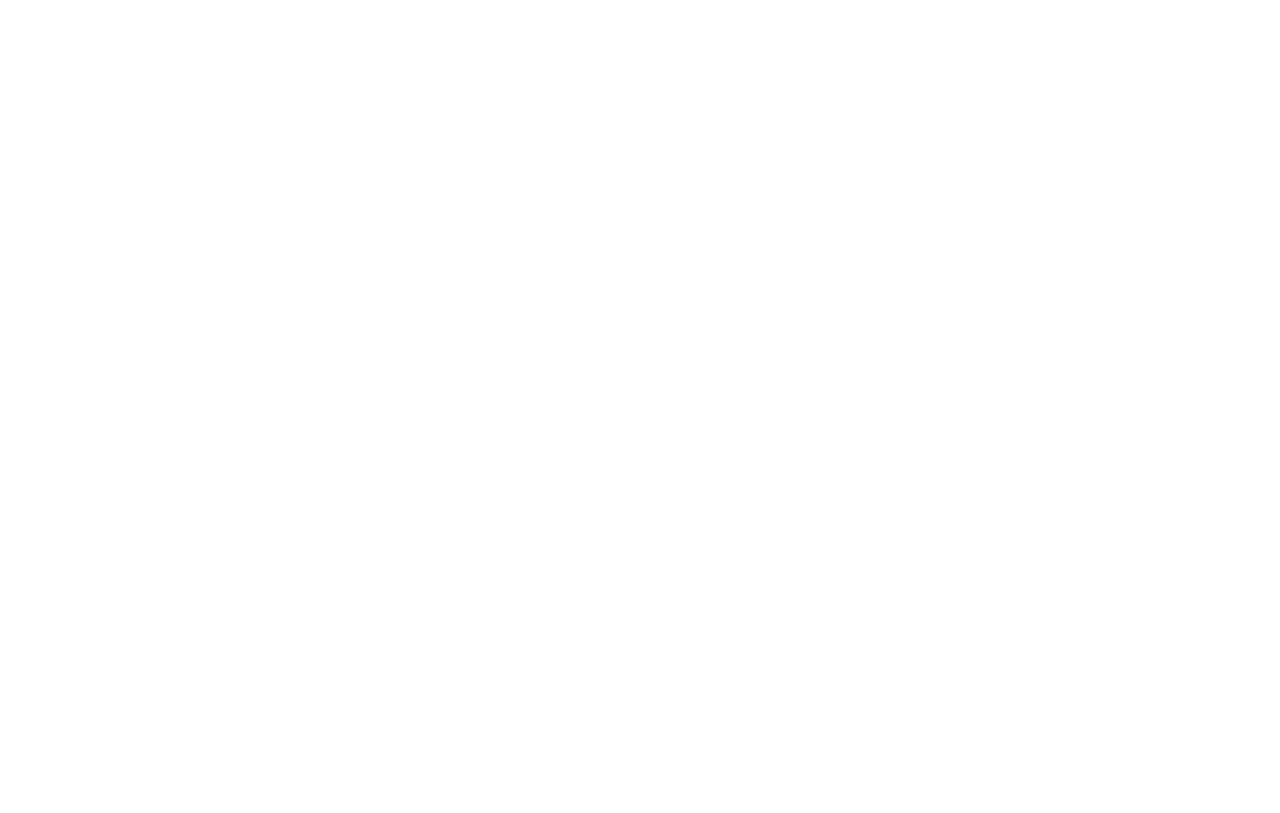
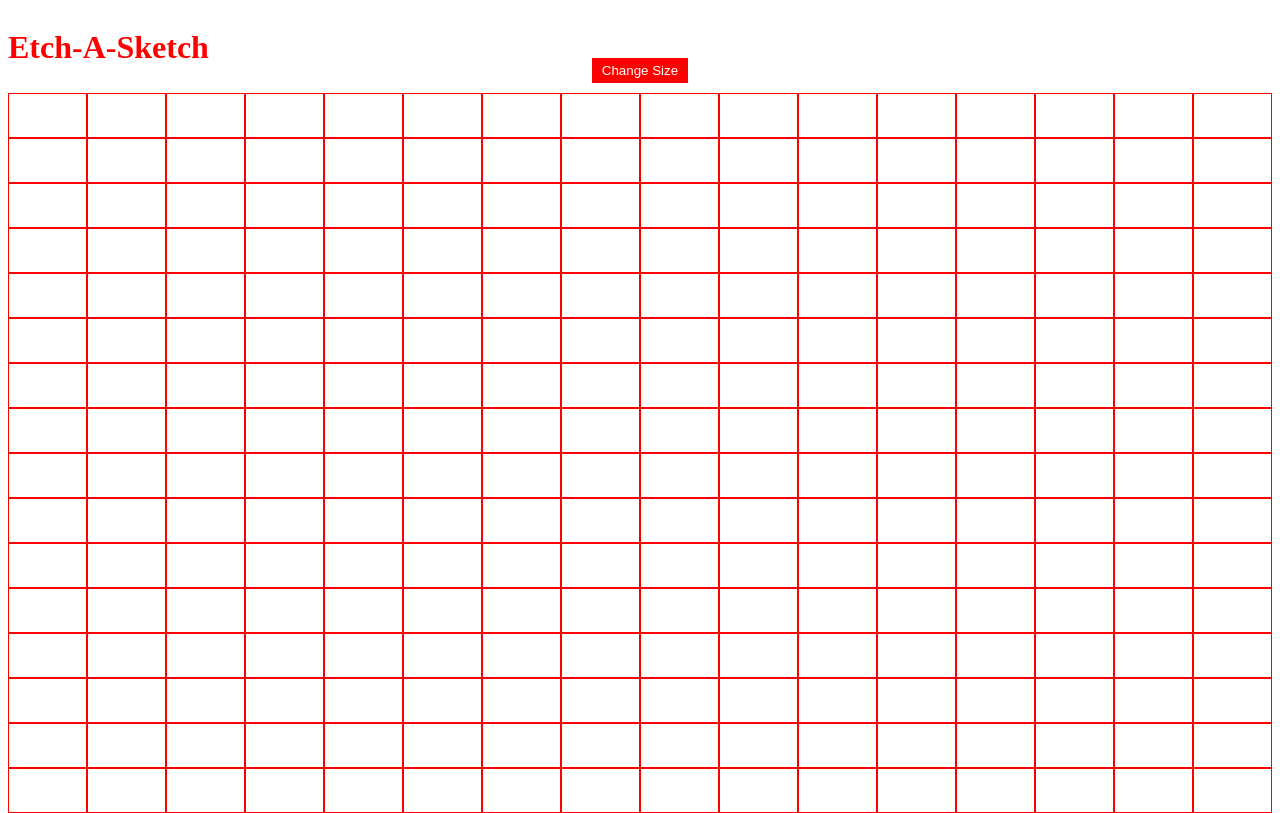
Before and after one commit to snaszy/Etch-A-Sketch, a plain HTML site: page index.html in a window 1280 px wide. Drawn offline with Linux system fonts and the light colour scheme.

Commit message:
Have everything but the ability to prevent strings

```diff
--- a/index.html
+++ b/index.html
@@ -8,6 +8,11 @@
     <title>Etch-A-Sketch</title>
 </head>
 <body>
+    <div class="section">
+        <h1>Etch-A-Sketch</h1>
+        <div class="buttons"></div>
+        <div class="container"></div>
+    </div>
     <script type="text/javascript" src="javascript.js"></script>
 </body>
 </html>
--- a/javascript.js
+++ b/javascript.js
@@ -1,21 +1,55 @@
+//Create Variables
+let dimension;
+let getDimension = 16;
+
+//Create html
+const dimensionButton = document.createElement('button');
+dimensionButton.textContent = "Change Size";
 const container = document.createElement('div');
-container.classList.add('container');
-container.style.height = '100%';
-container.style.display = 'grid';
-container.style.gridTemplateColumns = 'repeat(16, 1fr)';
-container.style.gridTemplateRows = 'repeat(16, 1fr)';
-document.body.appendChild(container);
-window.onload = () => {
-    let newDiv;
-    for (let i = 0; i < 256; i++) {
-        newDiv = document.createElement('div');
+document.body.appendChild(dimensionButton).classList.add('chooseSize');
+document.body.appendChild(container).classList.add('container');
+
+//Create grid
+function createDiv() {
+    for (let i = 0; i < (getDimension * getDimension); i++) {
+        const newDiv = document.createElement('div');
         newDiv.id = `div${i}`;
-        container.appendChild(newDiv)
+        newDiv.style.border = '1px solid red';
+        container.style.gridTemplateColumns = `repeat(${getDimension}, 1fr)`;
+        container.style.gridTemplateRows = `repeat(${getDimension}, 1fr)`;
+        container.style.display = 'grid';
+        container.appendChild(newDiv).classList.add('box');
+        listenForHover();
     }
 }
-const changeColor = document.querySelectorAll('div');
+createDiv();
+
+//Listen for mouseover to change color
+function listenForHover() {
+const changeColor = document.querySelectorAll('.box');
 changeColor.forEach(divider => divider.addEventListener('mouseover', (e) => {
-    //console.log(e.target.id)
     let targetDiv = (e.target.id);
     document.getElementById(targetDiv).style.backgroundColor = "red";
 }));
+}
+
+//Change grid size
+dimensionButton.addEventListener('click', () => {
+    //resetGrid();
+    getDimension = prompt('What would you like the dimension to be? Maximum of 100.');
+    selectDimension();
+})
+
+//Change grid size to user deffined
+function selectDimension() {
+    if (getDimension < 1 || getDimension > 100){
+        getDimension = prompt('Please select a size between 1 and 100.');
+    } else {
+        removeGrid()
+        createDiv();
+    }
+}
+function removeGrid() {
+    const boxRemoval = container.querySelectorAll('.box');
+    boxRemoval.forEach(box => box.remove());
+}
--- a/main.css
+++ b/main.css
@@ -1,3 +1,22 @@
 html, body {
-    height: 100%;
+    height: 100vh;
+    color: red;
+    text-align: center;
 }
+.section{
+    height: 5vh;
+    display: flex;
+}
+.section h1 {
+    height: 5vh;
+}
+.container {
+    height: 90vh;
+}
+button {
+    background-color: red;
+    color: white;
+    border-style: none;
+    padding: 5px 10px;
+    margin: 10px;
+}
```
